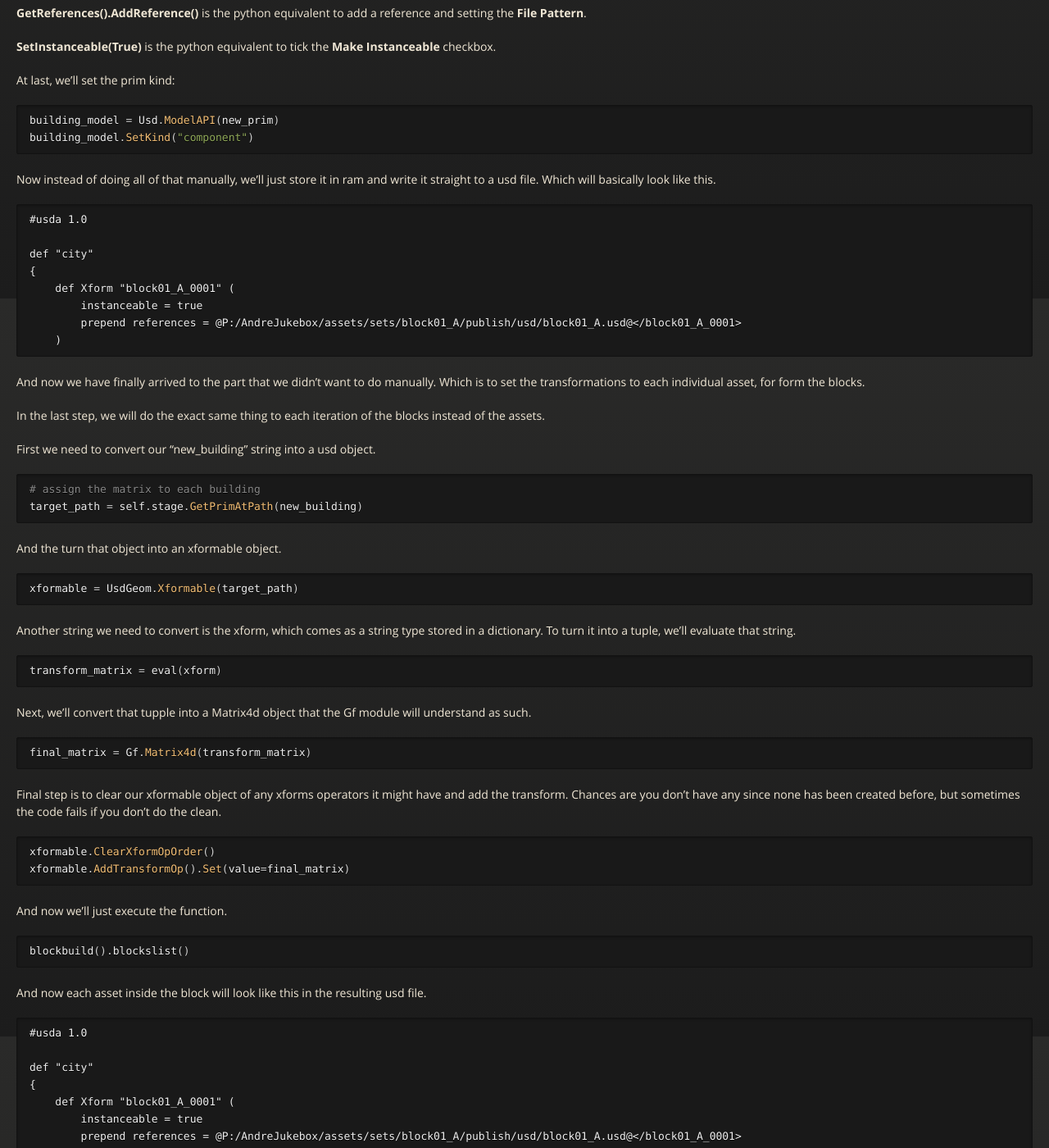
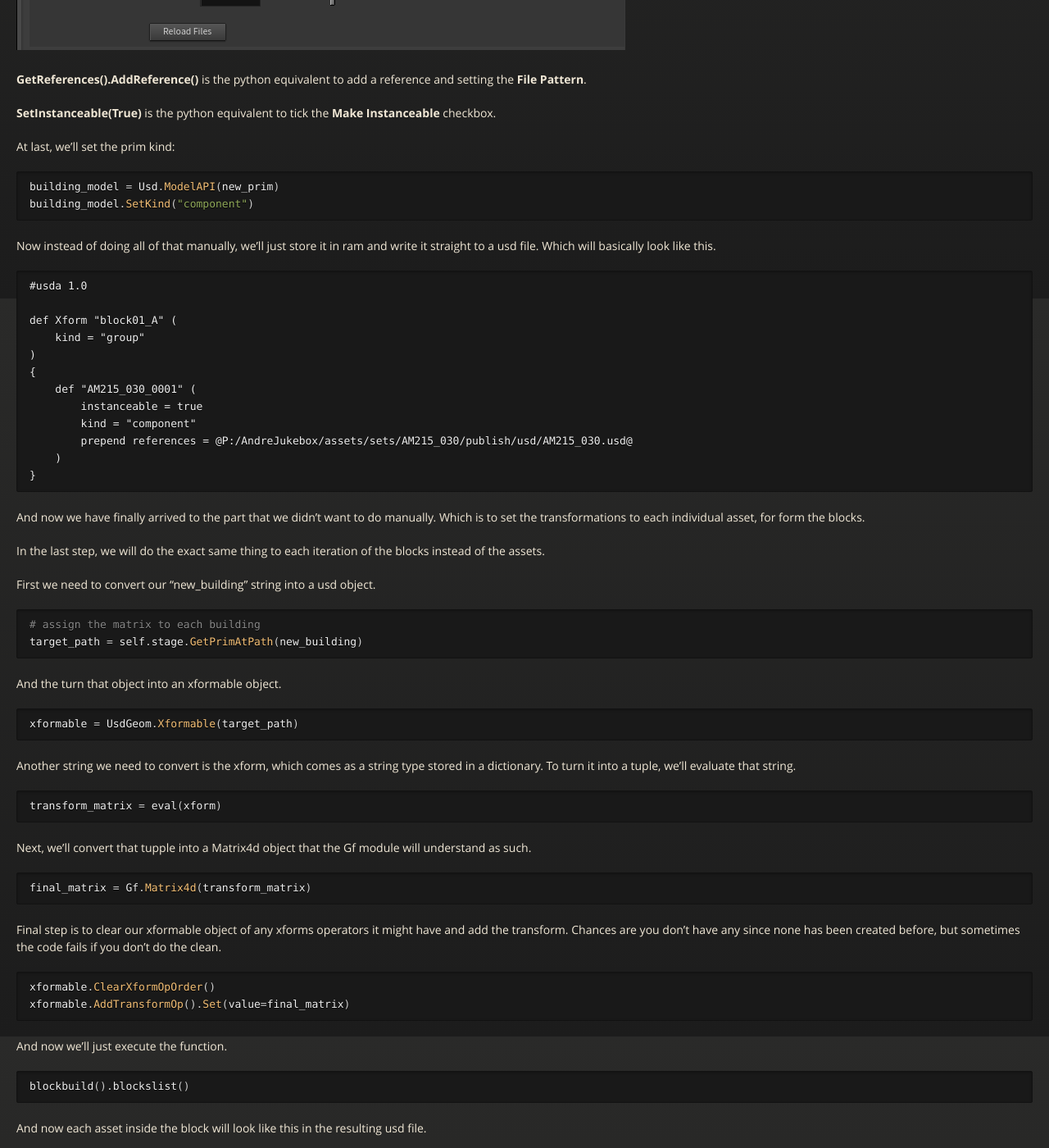
Before and after one commit to JonnhyRDG/jonnhyRDG.github.io, a Jekyll site: the page built from index.md, in a window 1280 px wide and 1400 px high, scrolled down 11336 px. Shown: the whole window at 82% size. Built offline with Jekyll 4.4.1, drawn with Linux system fonts in a browser that asks for light colours; our own code applies the rules of GitHub Pages for plain Markdown files; some of the changed text lies outside the part shown.

Commit message:
formating stuff

````diff
--- a/index.md
+++ b/index.md
@@ -1,10 +1,10 @@
 ---
 layout: ajhoudini
 ---
-# **Rebuilding in Solaris/USD an existing set assembled in Maya (nested references), with python**
+# **Rebuilding in Solaris/USD an existing set assembled in Maya (nested references), with python.**
 
 Use case: I had a whole city set built in maya, and I wanted to transform it into USD taking advantage of it´s very simple and efficient instance and reference systems.
-* * *
+
 Also, I didn't want to manually place a single building, because they are too many and I'm lazy. We're talking about 200 buildings, and I don't even know how many other set dressing elements.
 
 To start, I´ll share the code I used inside Solaris, this plus a dictionary extracted from an xml file, is all that´s needed to re build.
@@ -39,14 +39,12 @@
 
 
 So you'll see in the python scripts, the first step is to generate the blocks, and then the city.
-
+<br><br>
 * * *
-<br><br>
-
 ## **Step 1: Exporting the XML file from Maya.**
-Here's a snippet I got from chatGPT to export xml data with matrices from maya.
-It can be customized to export whatever you want from it, but you have to dig into it a bit.
-I do have a custom code/api a TD did for me, but this is the gist of it.
+Here's a snippet I got from chatGPT to export xml data with matrices from maya.<br>
+It can be customized to export whatever you want from it, but you have to dig into it a bit.<br>
+I do have a custom code/api a TD did for me, but this is the gist of it.<br>
 ```python
 import xml.etree.ElementTree as ET
 import maya.cmds as cmds
@@ -75,9 +73,8 @@
 
 print("XML exported successfully.")
 ```
-
+<br><br>
 * * *
-
 ## **Step 2: Extracting and converting the XML data into an easily readable dictionary**
 ```python
 import xml.etree.ElementTree as ET
@@ -259,10 +256,8 @@
 
 But now I do have the usds properly published, thank you David Bastidas.
 
-
+<br><br>
 * * *
-
-
 ## **Step 3: Create the blocks for the city. Each block will be its own USD file.**
 
 All this below section does is to bring the modules, and wrap the houdini object in a variable so we can access it's funciones in simple lines later.
@@ -390,12 +385,16 @@
 ```
 #usda 1.0
 
-def "city"
+def Xform "block01_A" (
+    kind = "group"
+)
 {
-    def Xform "block01_A_0001" (
+    def "AM215_030_0001" (
         instanceable = true
-        prepend references = @P:/AndreJukebox/assets/sets/block01_A/publish/usd/block01_A.usd@</block01_A_0001>
+        kind = "component"
+        prepend references = @P:/AndreJukebox/assets/sets/AM215_030/publish/usd/AM215_030.usd@
     )
+}
 ```
 
 And now we have finally arrived to the part that we didn't want to do manually. Which is to set the transformations to each individual asset, for form the blocks.
@@ -441,23 +440,25 @@
 ```
 #usda 1.0
 
-def "city"
+def Xform "block01_A" (
+    kind = "group"
+)
 {
-    def Xform "block01_A_0001" (
+    def "AM215_030_0001" (
         instanceable = true
-        prepend references = @P:/AndreJukebox/assets/sets/block01_A/publish/usd/block01_A.usd@</block01_A_0001>
+        kind = "component"
+        prepend references = @P:/AndreJukebox/assets/sets/AM215_030/publish/usd/AM215_030.usd@
     )
     {
-        matrix4d xformOp:transform = ( (0.974687108055, 0, -0.223573346783, 0), (0, 1, 0, 0), (0.223573346783, 0, 0.974687108055, 0), (-2224.29115274, 0, 10134.0503922, 1) )
+        matrix4d xformOp:transform = ( (0, 0, -1, 0), (0, 1, 0, 0), (1, 0, 0, 0), (119.738407153, 0.0772639364004, -3482.42872384, 1) )
         uniform token[] xformOpOrder = ["xformOp:transform"]
     }
+}
 ```
 See how the matrix4d xform operator has been added to the previous example. That means now we have all the transforms we had in maya, translated and setup in USD referenced prims.
 
-
+<br><br>
 * * *
-
-
 ## **Step 4: Create the city**
 
 I could elaborate on this, but basically, this second script is exactly the same as the step above, it just stays in a level above. Since I don't have to go to the asset level, it has one less loop, and will only work on the blocks level.
@@ -531,8 +532,9 @@
 blockbuild().blockslist()
 ```
 
+<br><br>
 * * *
-
+# Conclusions:
 > The most difficult part were the ones that included USD python API, since it's not that well documented and I don't have a great understanding of all things usd so far.
 > So maybe it was just me not knowing how to look for stuff rather than poor documentation.
 
````
